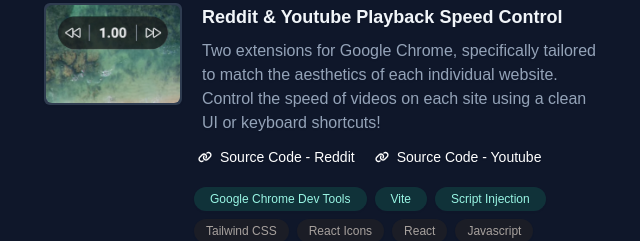
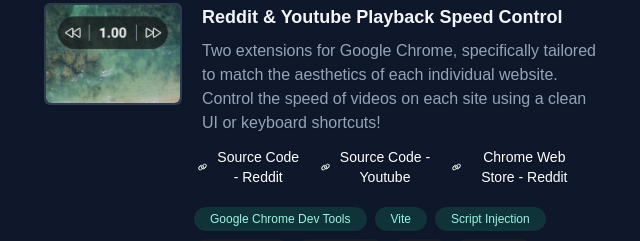
Before and after one commit to imrn16/portfolio-1, a Next.js app: page / in a window 1280 px wide. Shown: the part 1800-2041 px from the top of the page, without its empty margins (588-1228 px from the left). Built offline with nearby package versions, Linux system fonts and the light colour scheme; a web font is replaced by a local one.

Commit message:
resume update 	modified:   public/documents/Resume.pdf 	modified:   src/app/components/Projects.js

```diff
--- a/src/app/components/Projects.js
+++ b/src/app/components/Projects.js
@@ -87,8 +87,10 @@
 				"Two extensions for Google Chrome, specifically tailored to match the aesthetics of each individual website. Control the speed of videos on each site using a clean UI or keyboard shortcuts!",
 				link: "https://github.com/imrn16/reddit-speed-controller",
 				link2: "https://github.com/imrn16/youtube-speed-controller",
+				link3: "https://chromewebstore.google.com/detail/reddit-playback-speed/gjilnomadofdjgeejihibknkiceonbbc",
 				link_name: `Source Code - Reddit`,
 				link_name2: `Source Code - Youtube`,
+				link_name3: `Chrome Web Store - Reddit`,
 			old_tech: ["Tailwind CSS", "React Icons", "React", "Javascript", "HTML", "CSS", "React Hooks", "Github"],
 			new_tech: ["Google Chrome Dev Tools", "Vite", "Script Injection"],
 			image: "/images/playback-control.png",
@@ -152,6 +154,14 @@
 											<div className="ml-2">{indiv.link_name2}</div>
 										</button>
 									)}
+									{indiv.link3 && (
+										<button
+											className="flex flex-row mr-3 text-sm mt-2 w-auto p-1 rounded-lg hover:text-teal-300 hover:underline"
+											onClick={() => handleLink(indiv.link3)}>
+											<FaLink className="justify-center align-center items-center self-center" />
+											<div className="ml-2">{indiv.link_name3}</div>
+										</button>
+									)}
 								</div>
 								<div className="">
 									<div className="flex flex-row text-xs flex-wrap pt-2">
```
Also changed, not shown: 1 other file (tests, documents, lock files or other folders).
